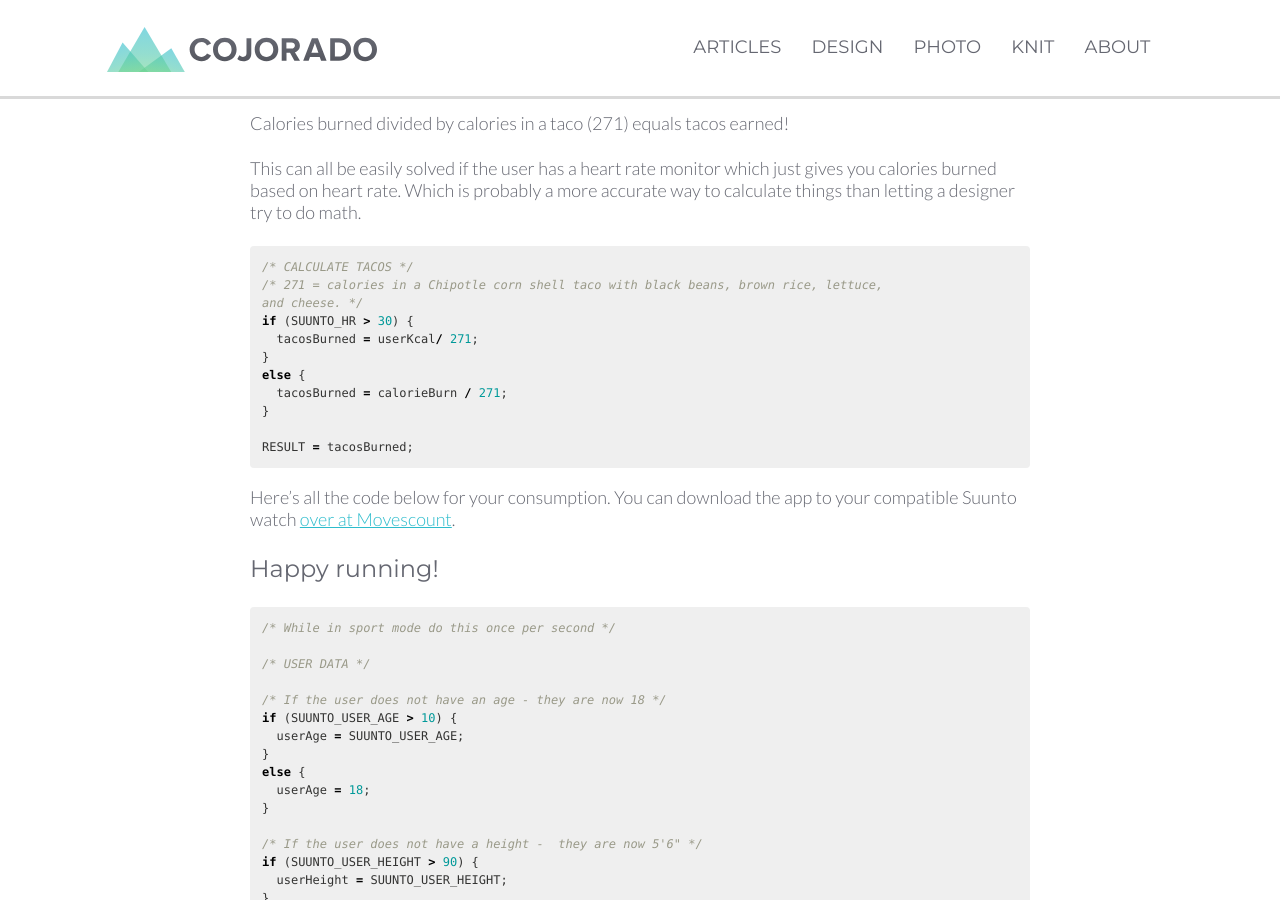
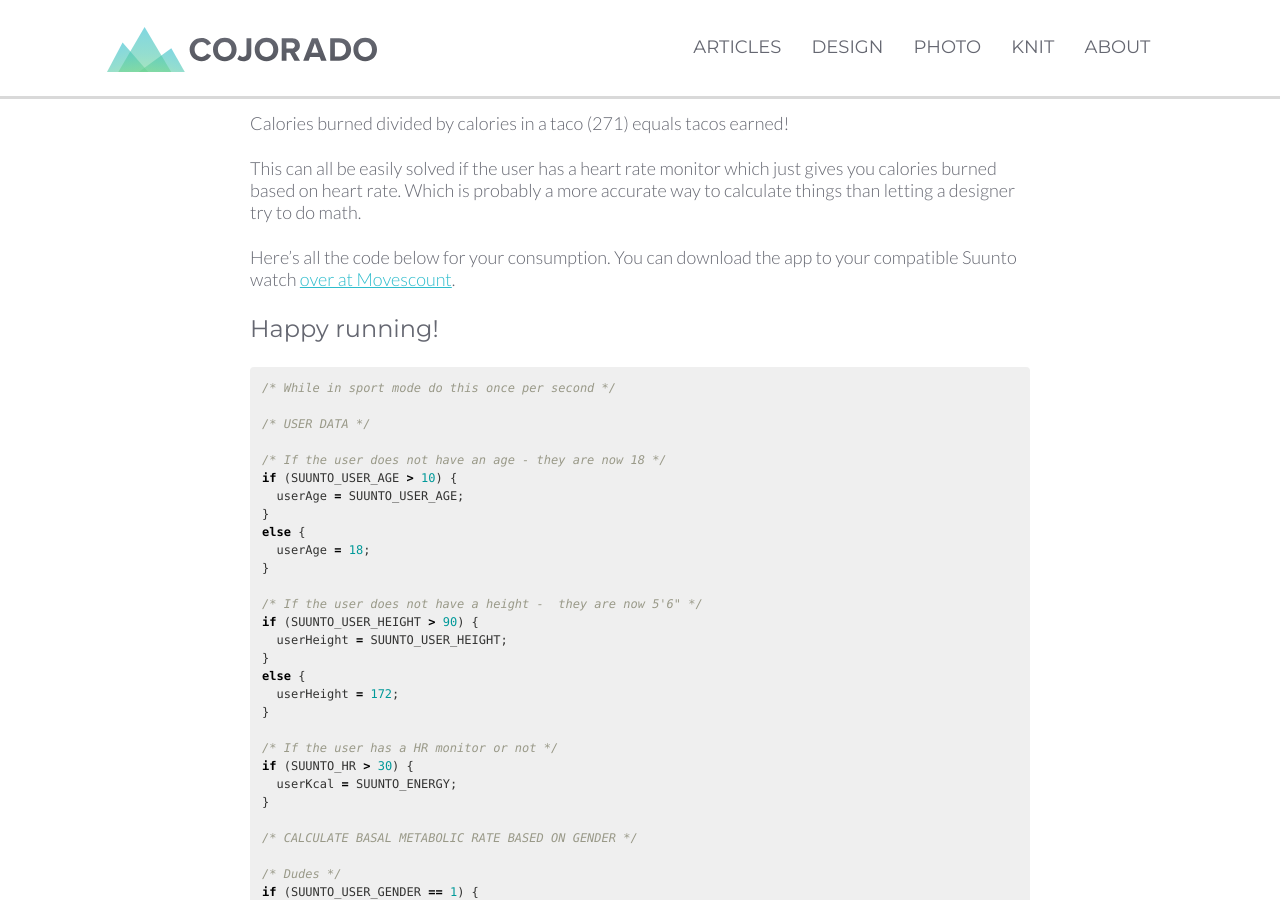
Before and after one commit to Cara-Jo/cojorado, a Jekyll site: the page built from _posts/articles/2015-02-03-that-one-time-i-wrote-an-app-for-a-watch.md, in a window 1280 px wide and 900 px high, scrolled down 4137 px. Built offline with Jekyll 4.4.1, drawn with Linux system fonts in a browser that asks for light colours; nearby versions of some CDN libraries; comment, search, counter and statistics services are not loaded.

Commit message:
removing duplicate codes

```diff
--- a/_posts/articles/2015-02-03-that-one-time-i-wrote-an-app-for-a-watch.md
+++ b/_posts/articles/2015-02-03-that-one-time-i-wrote-an-app-for-a-watch.md
@@ -154,20 +154,6 @@ Calories burned divided by calories in a taco (271) equals tacos earned!
 
 This can all be easily solved if the user has a heart rate monitor which just gives you calories burned based on heart rate. Which is probably a more accurate way to calculate things than letting a designer try to do math.
 
-{% highlight c %}
-/* CALCULATE TACOS */
-/* 271 = calories in a Chipotle corn shell taco with black beans, brown rice, lettuce,
-and cheese. */
-if (SUUNTO_HR > 30) {
-  tacosBurned = userKcal/ 271;
-}
-else {
-  tacosBurned = calorieBurn / 271;
-}
-
-RESULT = tacosBurned;
-{% endhighlight %}
-
 Here's all the code below for your consumption. You can download the app to your compatible Suunto watch [over at Movescount](http://www.movescount.com/apps/app10071393-Tacos_Earned).
 
 ### Happy running!
```
